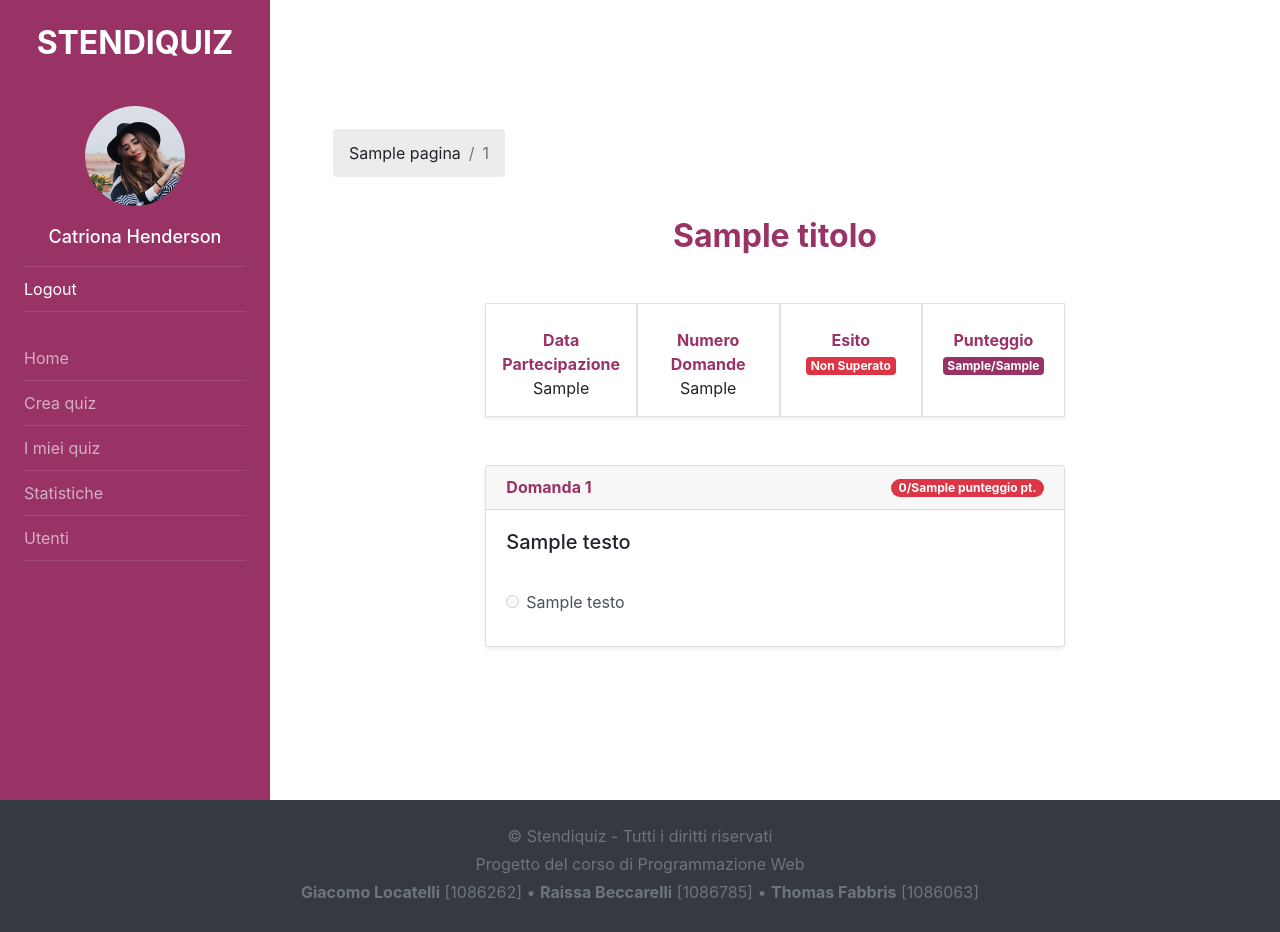
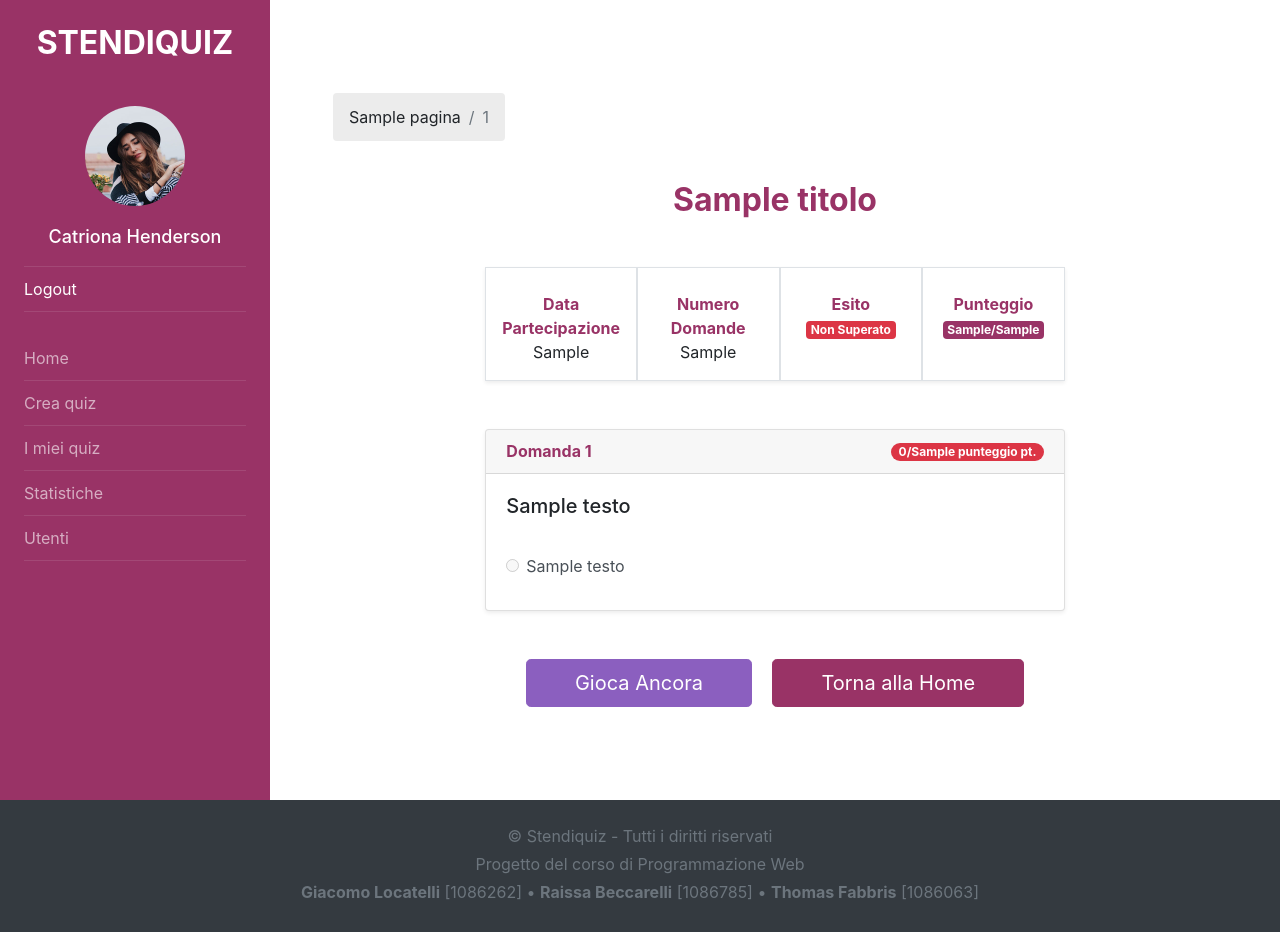
Before and after one commit to raissabeccarelli/stendiquiz, a Django app: template secondo_progetto/stendiquiz/templates/visualizzaPartecipazione.html in a window 1280 px wide. Run offline with Django 5.2, Linux system fonts and the light colour scheme; the template is opened without the code that fills it: most values are stand-ins (such as "Sample title", 1, 10 or a date in 2020); some libraries are stand-ins or nearby versions.

Commit message:
Piccole migliorie

```diff
--- a/secondo_progetto/stendiquiz/static/js/index.js
+++ b/secondo_progetto/stendiquiz/static/js/index.js
@@ -113,7 +113,7 @@ function caricaQuiz(data) {
         table.searchPanes.rebuildPane(1, true);
     });
 
-    $('#tabellaQuiz tbody td:not(:last-child)').on('click', 'tr', function () {
+    $('#tabellaQuiz tbody').on('click', 'tr', function () {
         var codiceQuiz = table.row(this).data()[0];
         var nomeQuiz = table.row(this).data()[1];
         var dataInizio = table.row(this).data()[4];
--- a/secondo_progetto/stendiquiz/static/js/modal_crea_quiz.js
+++ b/secondo_progetto/stendiquiz/static/js/modal_crea_quiz.js
@@ -23,6 +23,7 @@ document.addEventListener('DOMContentLoaded', function () {
 
   aggiungiDomandaBtn.addEventListener('click', function () {
     $('#erroreDomande').addClass('d-none');
+    $('.erroreRisposte').addClass('d-none');
     const domandaHTML = `
       <div class="card mb-3 p-3 border shadow-sm domanda" data-index="${domandaIndex}">
         <div class="d-flex justify-content-between align-items-center mb-2">
@@ -135,6 +136,8 @@ document.addEventListener('DOMContentLoaded', function () {
 
       var selettoreInputDomanda = '.rispostaDomanda' + domandaIdx + ' input[type="number"]';
       $(selettoreInputDomanda).prop('disabled', true).val('0');
+      $(selettoreInputDomanda).removeClass('is-valid');
+      $(selettoreInputDomanda).removeClass('is-invalid');
 
       var idInputPunteggio = '#PunteggioRisposta' + domandaIdx + '\\.' + rispostaIdx;
       $(idInputPunteggio).prop('disabled', false);
@@ -224,7 +227,7 @@ document.addEventListener('DOMContentLoaded', function () {
           if (radio.checked) indiceCorretta = i;
         });
 
-        if (indiceCorretta === -1 || indiceCorretta > 1) {
+        if (indiceCorretta === -1) {
           radios.forEach(radio => radio.classList.add('is-invalid'));
           errorRisposte.textContent = "La domanda deve avere esattamente una risposta corretta!";
           errorRisposte.classList.remove('d-none');
--- /dev/null
+++ b/secondo_progetto/stendiquiz/static/js/visualizza_partecipazione.js
@@ -0,0 +1,8 @@
+$(document).ready(function () {
+    $("#btnGiocaAncora").on("click", function () {
+        window.location.href = "/gioca?codice=" + $('#quizCodice').val();
+    });
+    $("#btnTornaHome").on("click", function () {
+        window.location.href = "/.";
+    });
+});
--- a/secondo_progetto/stendiquiz/stendiquiz/controller.py
+++ b/secondo_progetto/stendiquiz/stendiquiz/controller.py
@@ -330,7 +330,7 @@ def visualizzapartecipazione(request):
     print(infoQuiz)
     context = infoQuiz
     context["infoPagina"] = {"page": "Risultati", "root": [
-        {"pagina": "Stendiquiz", "link": "./"}, {"pagina": "Gioca", "link": "./"}]}
+        {"pagina": "Stendiquiz", "link": "./"}]}
 
     template = loader.get_template(visualizzaPartecipazioneTemplateName)
     page = template.render(context=context, request=request)
--- a/secondo_progetto/stendiquiz/stendiquiz/data_layer.py
+++ b/secondo_progetto/stendiquiz/stendiquiz/data_layer.py
@@ -473,5 +473,4 @@ def getStatistiche(nomeutente):
         GROUP BY p.CODICE
         ORDER BY p.DATA DESC;
     """
-    print(QUERY)
     return eseguiQuery(QUERY)
--- a/secondo_progetto/stendiquiz/templates/visualizzaPartecipazione.html
+++ b/secondo_progetto/stendiquiz/templates/visualizzaPartecipazione.html
@@ -12,6 +12,7 @@
     <script src="{% static 'js/sidebar.js' %}"></script>
     <script src="{% static 'js/utilities.js' %}"></script>
     <script src="{% static 'js/modal_crea_quiz.js' %}"></script>
+    <script src="{% static 'js/visualizza_partecipazione.js' %}"></script>
 </head>
 
 <body onLoad="includiFile();">
@@ -124,6 +125,10 @@
                             </div>
                         </form>
                         {% endfor %}
+                        <div class="text-center mt-5">
+                            <button type="button" class="btn btn-secondary btn-lg  px-5 mx-2" id="btnGiocaAncora"> Gioca Ancora</button>
+                            <button type="button" class="btn btn-primary btn-lg  px-5 mx-2" id="btnTornaHome"> Torna alla Home </button>
+                        </div>
                         {%endif%}
                     </div>
 
```
